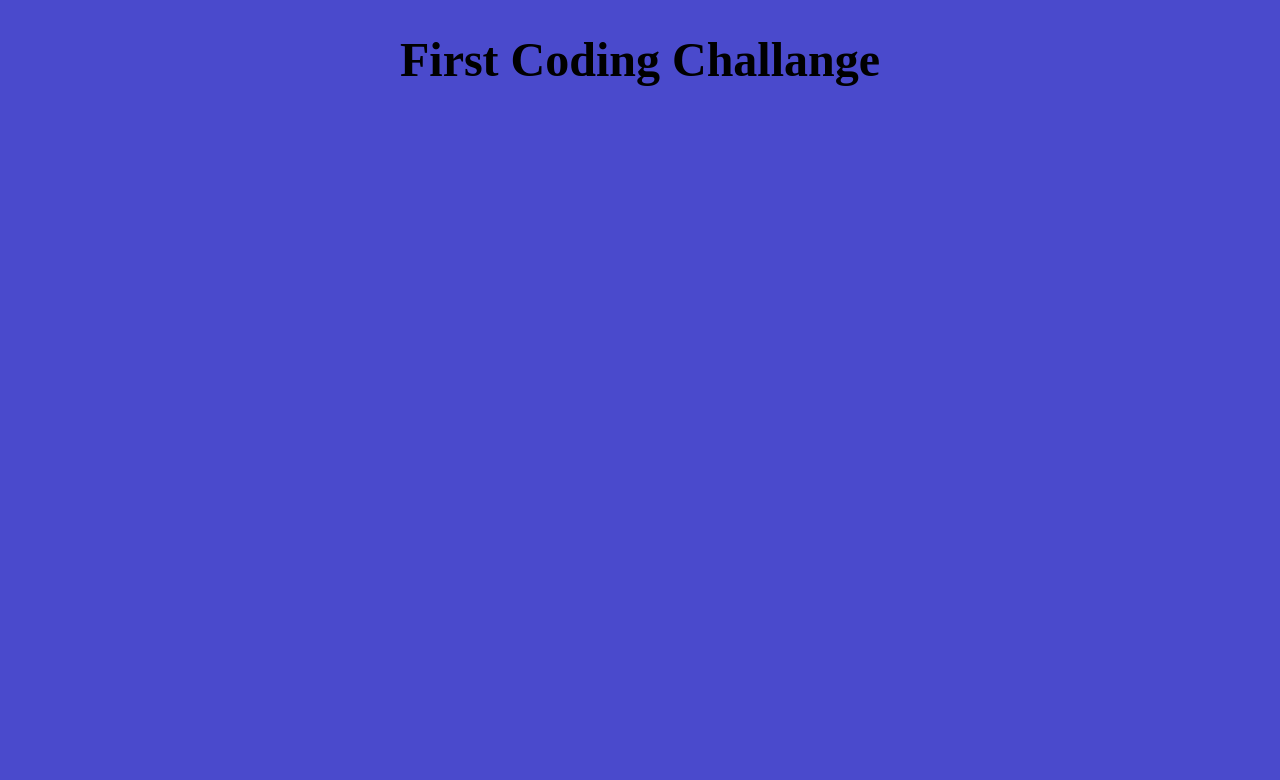
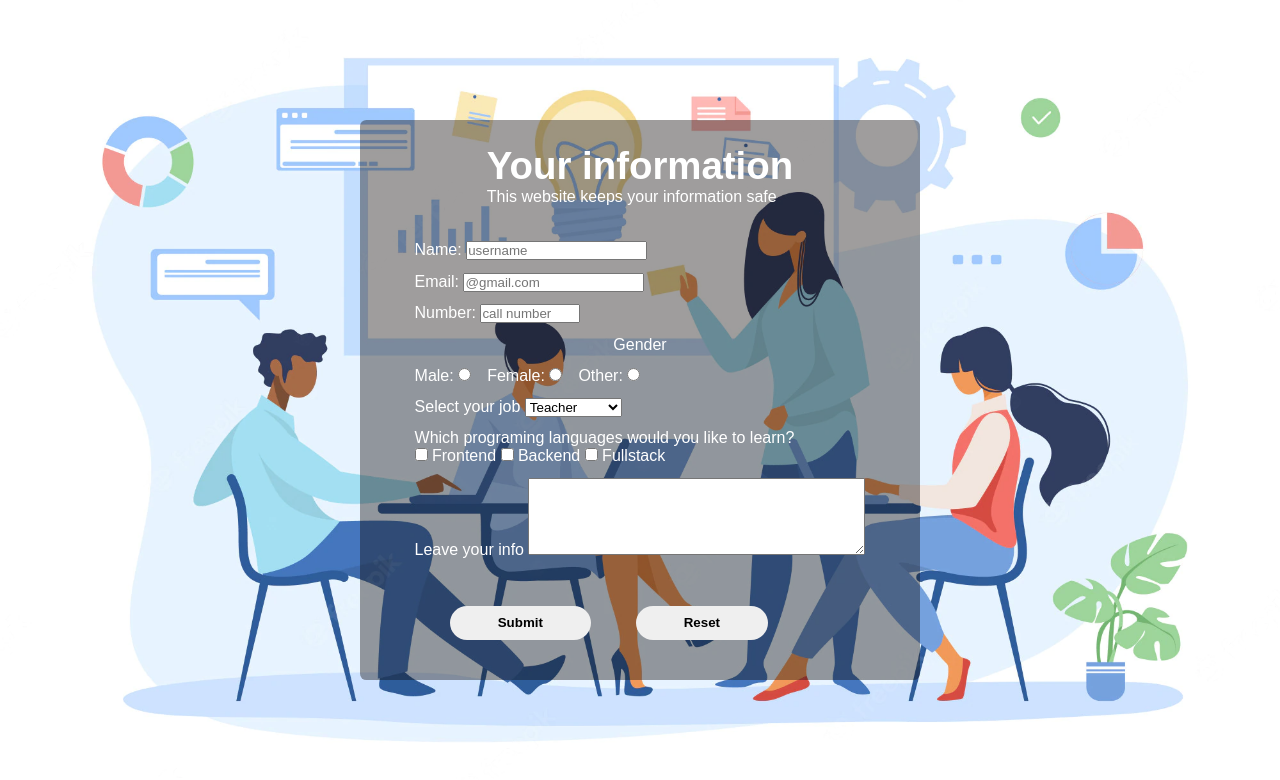
Before and after one commit to AsilbekYoldashaliyev/js-practice, a plain HTML site: page index.html in a window 1280 px wide. Drawn offline with Linux system fonts and the light colour scheme.

Commit message:
!!!!
!!!!!!

```diff
--- a/index.html
+++ b/index.html
@@ -1,28 +1,109 @@
 <!DOCTYPE html>
 <html lang="en">
-<head>
-    <meta charset="UTF-8">
-    <meta http-equiv="X-UA-Compatible" content="IE=edge">
-    <meta name="viewport" content="width=device-width, initial-scale=1.0">
+  <head>
+    <meta charset="UTF-8" />
+    <meta http-equiv="X-UA-Compatible" content="IE=edge" />
+    <meta name="viewport" content="width=device-width, initial-scale=1.0" />
+    <link rel="stylesheet" href="style.css" />
     <title>Example</title>
-</head>
-<body>
-    <h1>First Coding Challange</h1>
-    <style>
-      body {
-        background: rgb(74, 74, 204);
-      }
+  </head>
+  <body>
+    <section>
+      <div class="title">
+        <div class="title-mini-container">
+          <h1 id="title">Your information</h1>
+          <p id="description">This website keeps your information safe</p>
+        </div>
+      </div>
 
-      h1 {
-        display: flex;
-        align-items: center;
-        justify-content: center;
-        font-size: 3rem;
-      }
+      <div class="container">
+        <form id="survey-form" action="" method="get">
+          <div class="name">
+            <label id="name-label" for="name">Name:</label>
+            <input
+              id="name"
+              type="text"
+              name="name"
+              id="name"
+              placeholder="username"
+              required
+            />
+          </div>
+          <div class="email">
+            <label id="email-label" for="email">Email:</label>
+            <input
+              id="email"
+              type="email"
+              name="email"
+              id="email"
+              placeholder="@gmail.com"
+              required
+            />
+          </div>
+          <div class="number">
+            <label id="number-label" for="number">Number:</label>
+            <input
+              id="number"
+              type="number"
+              name="number"
+              placeholder="call number"
+              min="0"
+              max="99999999"
+              required
+            />
+          </div>
+          <p class="gender-title">Gender</p>
+          <div class="gender">
+            <div>
+              <label for="male">Male:</label>
+              <input type="radio" value="male" name="gender" id="male" />
+            </div>
+            <div>
+              <label for="female">Female:</label>
+              <input type="radio" value="female" name="gender" id="female" />
+            </div>
+            <div>
+              <label for="other">Other:</label>
+              <input type="radio" value="other" name="gender" id="other" />
+            </div>
+          </div>
 
-    </style>
+          <div class="dropdown">
+            <label for="job"> Select your job </label>
+            <select name="job" id="dropdown">
+              <option value="teacher">Teacher</option>
+              <option value="programmer">Programmer</option>
+            </select>
+          </div>
+          <div class="checkbox">
+            <p>Which programing languages would you like to learn?</p>
+            <label>
+              <input type="checkbox" value="frontend" />
+              Frontend</label
+            >
+            <label>
+              <input type="checkbox" value="backend" />
+              Backend</label
+            >
+            <label>
+              <input type="checkbox" value="fullstack" />
+              Fullstack</label
+            >
+          </div>
 
-<script src="script.js"></script>
+          <div class="info">
+            <label for="info">Leave your info </label>
+            <textarea name="info" id="textarea" cols="40" rows="5"></textarea>
+          </div>
 
-</body>
+          <div class="btn-container">
+            <button id="submit" type="submit">Submit</button>
+            <button id="reset" type="reset">Reset</button>
+          </div>
+        </form>
+      </div>
+    </section>
+
+    <script src="script.js"></script>
+  </body>
 </html>
--- /dev/null
+++ b/style.css
@@ -0,0 +1,86 @@
+* {
+  margin: 0;
+  padding: 0;
+  box-sizing: border-box;
+}
+body {
+  display: flex;
+  align-items: center;
+  justify-content: center;
+  gap: 2rem;
+  width: 100vw;
+  height: 100vh;
+  background-image: url(./image/business-team-discussing-ideas-startup_74855-4380.webp);
+  background-size: cover;
+  background-repeat: no-repeat;
+  position: relative;
+  font-family: sans-serif;
+}
+
+h1 {
+  font-size: 2.4rem;
+}
+
+.title {
+  display: flex;
+  position: absolute;
+  top: 7rem;
+  padding: 2rem;
+}
+
+.container {
+  display: flex;
+  align-items: center;
+  justify-content: center;
+}
+
+form {
+  display: flex;
+  flex-direction: column;
+  gap: 0.8rem;
+}
+
+.gender-title {
+  display: flex;
+  align-self: center;
+}
+
+.gender {
+  display: flex;
+  gap: 1rem;
+}
+
+section {
+  display: flex;
+  align-items: center;
+  justify-content: center;
+  flex-direction: column;
+  background: rgba(15, 10, 10, 0.4);
+  width: 35rem;
+  height: 35rem;
+  border-radius: 0.4rem;
+  color: #ffff;
+}
+
+.btn-container {
+  position: absolute;
+  bottom: 10rem;
+  display: flex;
+  gap: 2.8rem;
+  right: 40%;
+}
+
+button {
+  padding: 0.6rem 3rem;
+  border-radius: 5rem;
+  border: none;
+  font-weight: 600;
+}
+
+button:hover {
+  padding: 0.6rem 3rem;
+  border-radius: 5rem;
+  background-color: rgb(81, 81, 243);
+  transform: scale(1.1);
+  color: #ffff;
+}
```
Also changed, not shown: image/business-team-discussing-ideas-startup_74855-4380.webp (added).
